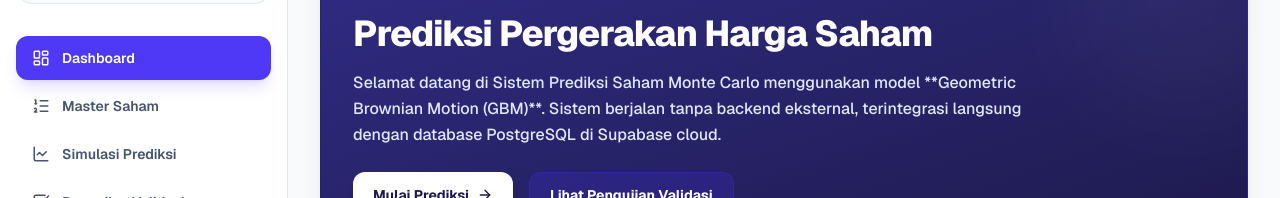
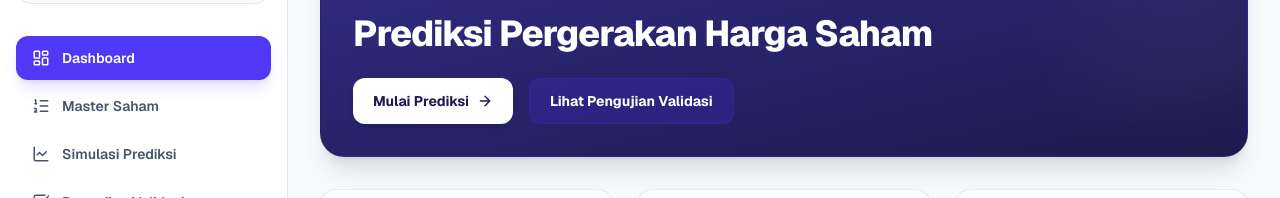
Before and after one commit to Adewiraa/Aplikasi-Prediksi-Harga-Saham-Metode-Monte-Carlo-UPGRADE, a Next.js app: page /dashboard in a window 1280 px wide. Shown: the part 158-356 px from the top of the page. Built offline with nearby package versions, Linux system fonts and the light colour scheme; no server answers; the database is empty; sample sign-in values are in the browser's storage.

Commit message:
Remove welcome description paragraph from Dashboard hero banner

```diff
--- a/app/dashboard/page.tsx
+++ b/app/dashboard/page.tsx
@@ -100,9 +100,7 @@ export default function DashboardPage() {
           <h2 className="mt-4 text-3xl font-extrabold text-white tracking-tight sm:text-4xl">
             Prediksi Pergerakan Harga Saham
           </h2>
-          <p className="mt-4 text-indigo-100 leading-relaxed font-medium">
-            Selamat datang di Sistem Prediksi Saham Monte Carlo menggunakan model **Geometric Brownian Motion (GBM)**. Sistem berjalan tanpa backend eksternal, terintegrasi langsung dengan database PostgreSQL di Supabase cloud.
-          </p>
+
           <div className="mt-6 flex flex-wrap gap-4">
             <Link
               href="/dashboard/prediksi"
```
